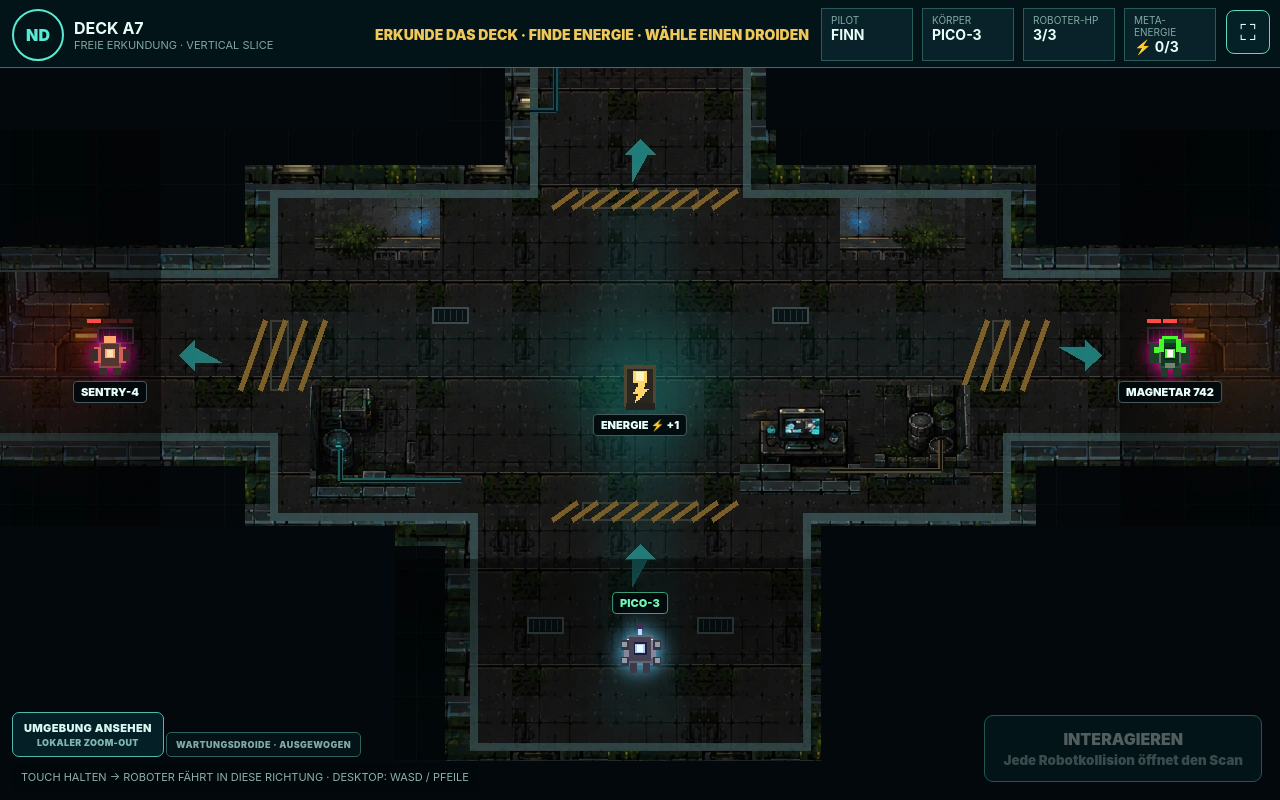
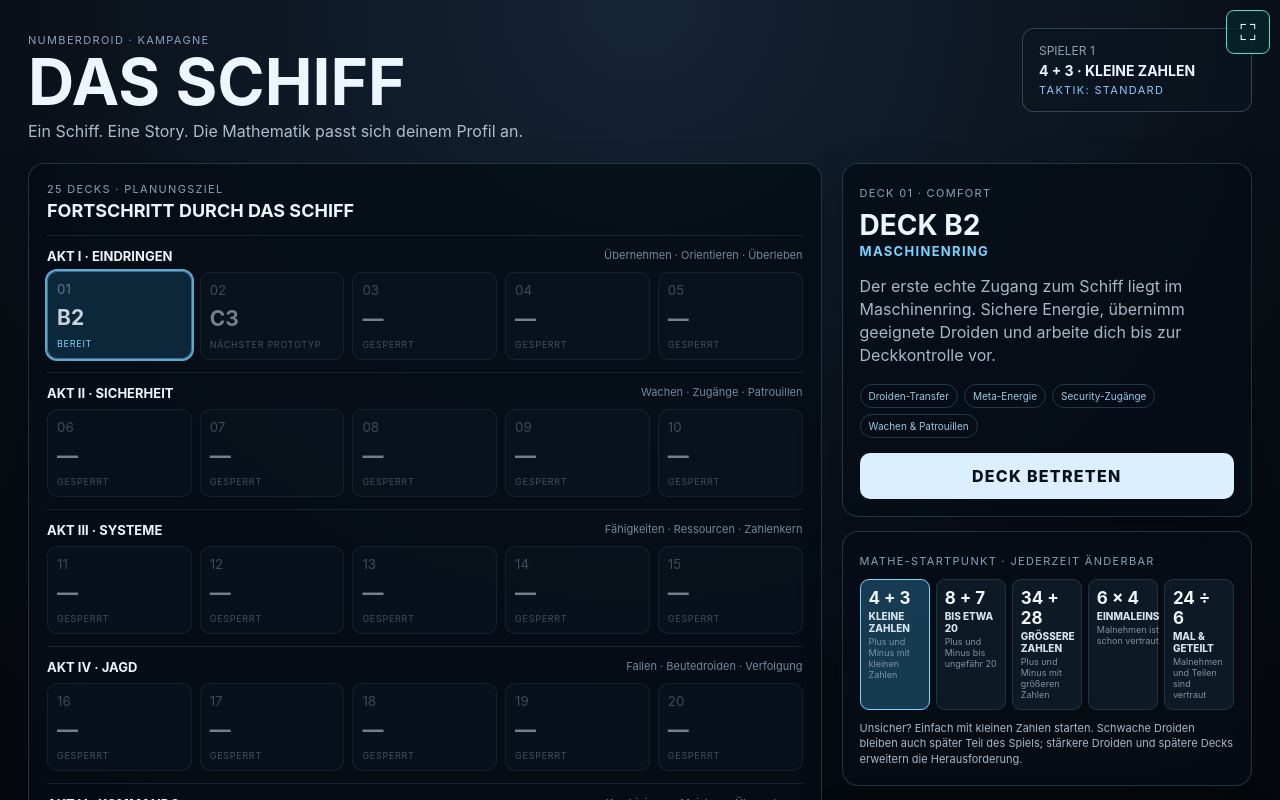
Before and after one commit to KlausUllrich/numberdroid, a React (Vite) app: page / in a window 1280 px wide. Built offline with nearby package versions, Linux system fonts and the light colour scheme.

Commit message:
Integrate campaign shell with B2 runtime

```diff
--- a/src/App.tsx
+++ b/src/App.tsx
@@ -2,21 +2,30 @@ import { useCallback, useEffect, useState } from "react";
 import { BODIES, STARTING_HP } from "./game/catalog";
 import { getFloor, getPreviewFloorId } from "./game/floors";
 import { createFloorState, loadMetaState, restartFloorState, saveMetaState } from "./game/save";
+import { loadPlayerProfile, savePlayerProfile, type PlayerProfile } from "./game/playerProfile";
 import { useAppFullscreen } from "./game/useFullscreen";
+import type { CampaignDeck } from "./game/campaign";
 import type { BattleResult, EncounterConfig, GameScreen, MetaState } from "./game/types";
 import { DestroyedScreen } from "./game/DestroyedScreen";
+import { CampaignScreen } from "./campaign/CampaignScreen";
 import { MetaGame } from "./meta/MetaGame";
 import { EncounterPanel } from "./meta/EncounterPanel";
 import { NumberDuel } from "./duel/NumberDuel";
 import { TransferScreen } from "./transfer/TransferScreen";
 
+type AppScreen = GameScreen | "campaign";
+
 export default function App() {
   const previewFloorId = getPreviewFloorId();
+  const [profile, setProfile] = useState<PlayerProfile>(() => loadPlayerProfile());
   const [meta, setMeta] = useState<MetaState>(() => {
     const saved = loadMetaState();
     return previewFloorId ? createFloorState(getFloor(previewFloorId), saved.playerCount) : saved;
   });
-  const [screen, setScreen] = useState<GameScreen>(() => meta.damageTaken >= STARTING_HP ? "destroyed" : "deck");
+  const [screen, setScreen] = useState<AppScreen>(() => {
+    if (!previewFloorId) return "campaign";
+    return meta.damageTaken >= STARTING_HP ? "destroyed" : "deck";
+  });
   const [encounter, setEncounter] = useState<EncounterConfig | null>(null);
   const [transfer, setTransfer] = useState<{ encounter: EncounterConfig; oldBodyId: MetaState["currentBody"] } | null>(null);
   const fullscreen = useAppFullscreen();
@@ -30,9 +39,30 @@ export default function App() {
     return () => window.clearTimeout(timer);
   }, [meta, previewFloorId]);
 
+  useEffect(() => {
+    if (previewFloorId) return;
+    const timer = window.setTimeout(() => savePlayerProfile(profile), 120);
+    return () => window.clearTimeout(timer);
+  }, [profile, previewFloorId]);
+
   function rotatePilot(state: MetaState) {
     if (state.playerCount <= 1) return state;
     return { ...state, pilotIndex: (state.pilotIndex + 1) % state.playerCount };
+  }
+
+  function startCampaignDeck(deck: CampaignDeck) {
+    if (!deck.floorId) return;
+    const next = createFloorState(getFloor(deck.floorId), meta.playerCount);
+    setMeta(next);
+    setEncounter(null);
+    setTransfer(null);
+    setScreen("deck");
+  }
+
+  function returnToCampaign() {
+    setEncounter(null);
+    setTransfer(null);
+    setScreen("campaign");
   }
 
   function openEncounter(next: EncounterConfig) {
@@ -124,6 +154,14 @@ export default function App() {
         {fullscreen.isFullscreen ? "⛶×" : "⛶"}
       </button>
 
+      {!previewFloorId && screen === "campaign" && (
+        <CampaignScreen profile={profile} onProfileChange={setProfile} onStartDeck={startCampaignDeck} />
+      )}
+
+      {!previewFloorId && screen !== "campaign" && (
+        <button className="app-campaign-toggle" onClick={returnToCampaign}>← SCHIFF</button>
+      )}
+
       {showDeck && <MetaGame meta={meta} onMetaChange={updateMeta} onEncounter={openEncounter} paused={screen !== "deck" || fullscreen.needsFullscreenPrompt} />}
       {screen === "encounter" && encounter && <EncounterPanel encounter={encounter} onCancel={() => { setEncounter(null); setScreen("deck"); }} onStart={startEncounter} />}
       {screen === "duel" && encounter && (
```
